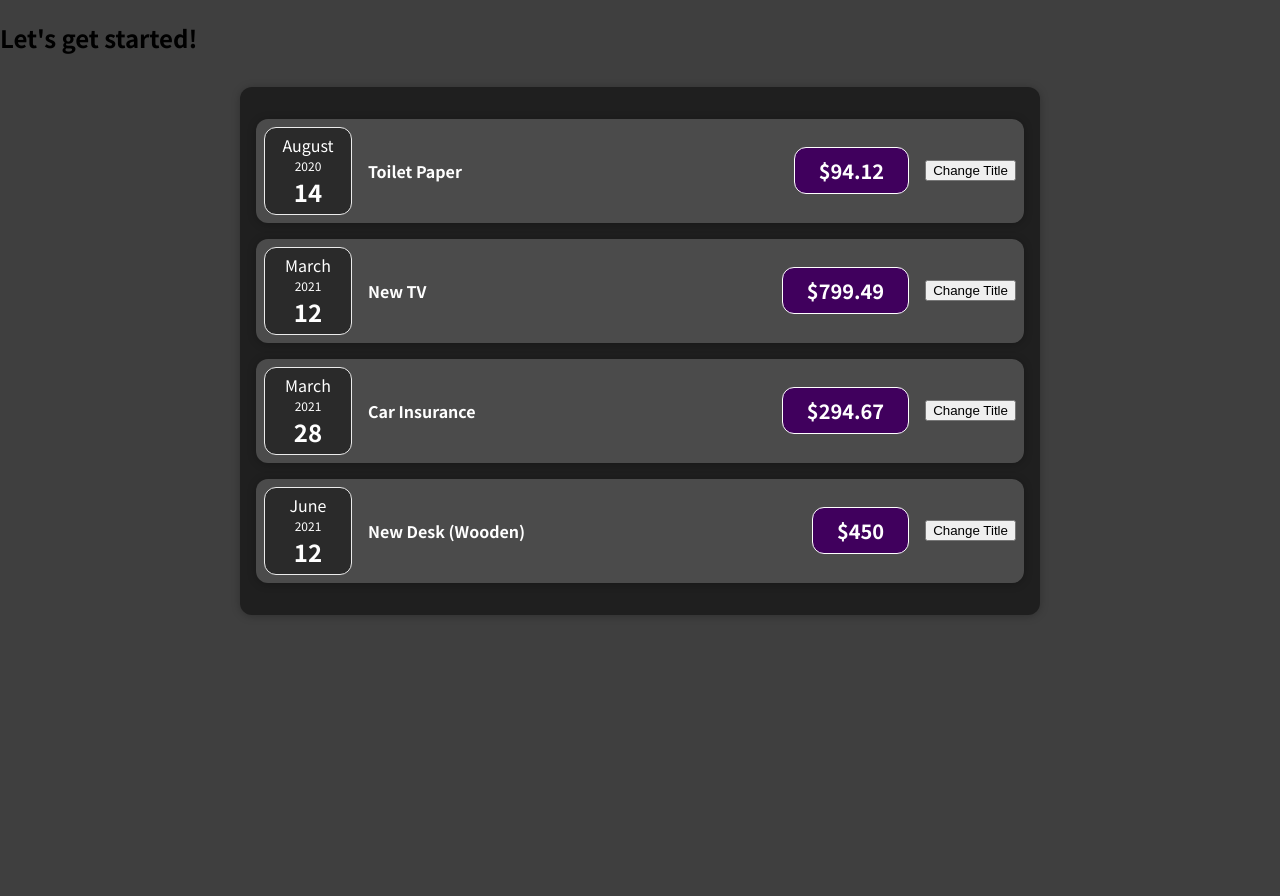
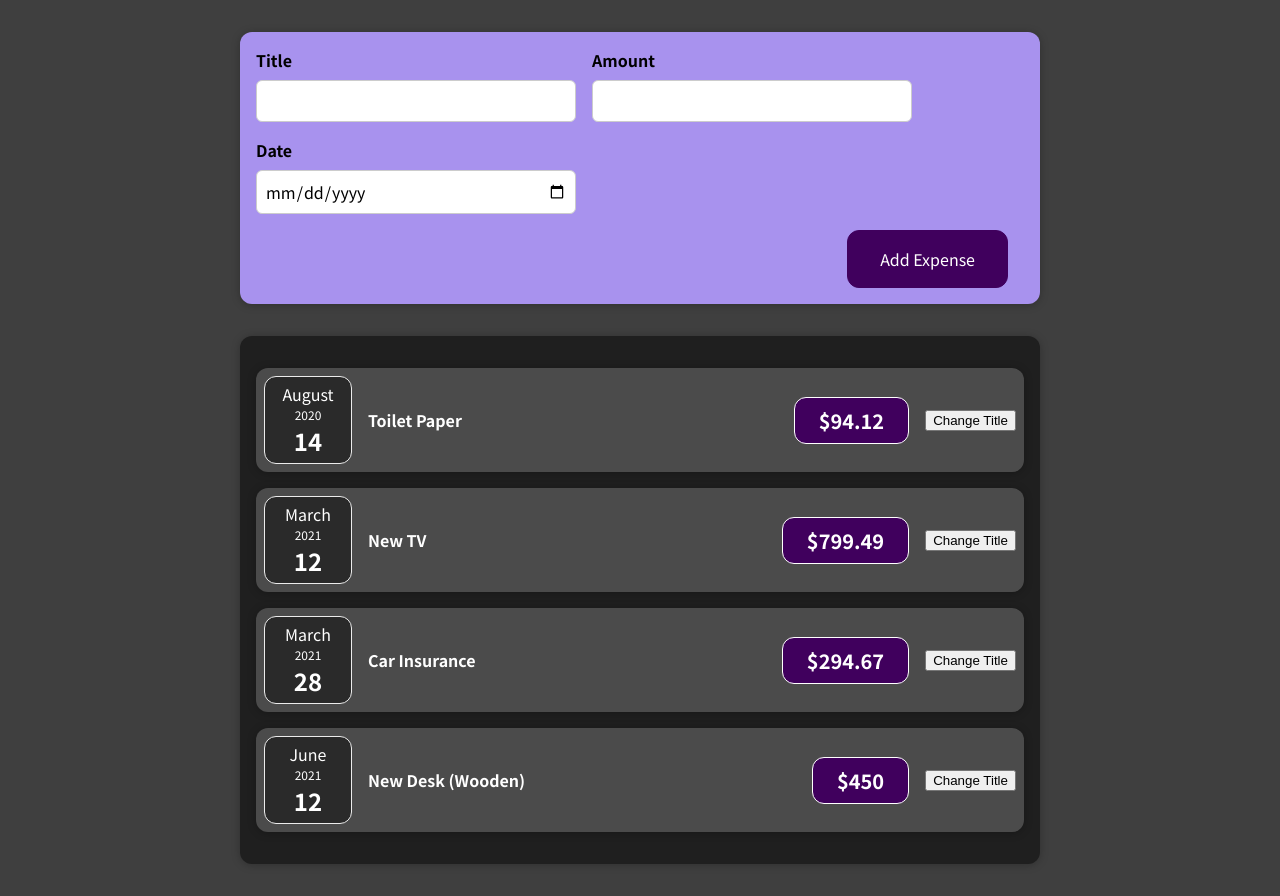
Before and after one commit to nikg41/ReactBasic, a React (Create React App) app: page / in a window 1280 px wide. Before the commit the page ends 800 px from the top, so only its background shows below. Built offline with nearby package versions, Linux system fonts and the light colour scheme.

Commit message:
Created a form to enter details

```diff
--- a/src/App.js
+++ b/src/App.js
@@ -1,5 +1,6 @@
 import React from 'react';
 import Expenses from './components/Expenses/Expenses';
+import NewExpense from './components/NewExpense/NewExpense';
 function App() {
 	const expenses = [
 		{
@@ -24,7 +25,7 @@
 	];
 	return (
 		<div>
-			<h2>Let's get started!</h2>
+			<NewExpense />
 			<Expenses items={expenses} />
 		</div>
 	);
--- /dev/null
+++ b/src/components/NewExpense/ExpenseForm.css
@@ -0,0 +1,26 @@
+.new-expense__controls {
+	display: flex;
+	flex-wrap: wrap;
+	gap: 1rem;
+	margin-bottom: 1rem;
+	text-align: left;
+}
+
+.new-expense__control label {
+	font-weight: bold;
+	margin-bottom: 0.5rem;
+	display: block;
+}
+
+.new-expense__control input {
+	font: inherit;
+	padding: 0.5rem;
+	border-radius: 6px;
+	border: 1px solid #ccc;
+	width: 20rem;
+	max-width: 100%;
+}
+
+.new-expense__actions {
+	text-align: right;
+}
--- /dev/null
+++ b/src/components/NewExpense/ExpenseForm.js
@@ -0,0 +1,26 @@
+import React from 'react';
+import './ExpenseForm.css';
+
+const ExpenseForm = () => {
+    return <form>
+        <div className="new-expense__controls">
+            <div className="new-expense__control">
+                <label>Title</label>
+                <input type="text" />
+            </div>
+            <div className="new-expense__control">
+                <label>Amount</label>
+                <input type="number" min="0.01" step="0.01" />
+            </div>
+            <div className="new-expense__control">
+                <label>Date</label>
+                <input type="date" min="2019-01-01" max="2022-12-31" />
+            </div>
+        </div>
+        <div className="new-expense__actions">
+            <button type="submit">Add Expense</button>
+        </div>
+    </form>
+}
+
+export default ExpenseForm;
--- /dev/null
+++ b/src/components/NewExpense/NewExpense.css
@@ -0,0 +1,38 @@
+.new-expense {
+	background-color: #a892ee;
+	padding: 1rem;
+	margin: 2rem auto;
+	width: 50rem;
+	max-width: 95%;
+	border-radius: 12px;
+	text-align: center;
+	box-shadow: 0 1px 8px rgba(0, 0, 0, 0.25);
+}
+
+.new-expense button {
+	font: inherit;
+	cursor: pointer;
+	padding: 1rem 2rem;
+	border: 1px solid #40005d;
+	background-color: #40005d;
+	color: white;
+	border-radius: 12px;
+	margin-right: 1rem;
+}
+
+.new-expense button:hover,
+.new-expense button:active {
+	background-color: #510674;
+	border-color: #510674;
+}
+
+.new-expense button.alternative {
+	color: #220131;
+	border-color: transparent;
+	background-color: transparent;
+}
+
+.new-expense button.alternative:hover,
+.new-expense button.alternative:active {
+	background-color: #ddb3f8;
+}
--- /dev/null
+++ b/src/components/NewExpense/NewExpense.js
@@ -0,0 +1,10 @@
+import React from 'react';
+import './NewExpense.css';
+import ExpenseForm from './ExpenseForm';
+const NewExpense = () => {
+    return <div className="new-expense">
+        <ExpenseForm />
+    </div>
+}
+
+export default NewExpense;
```
